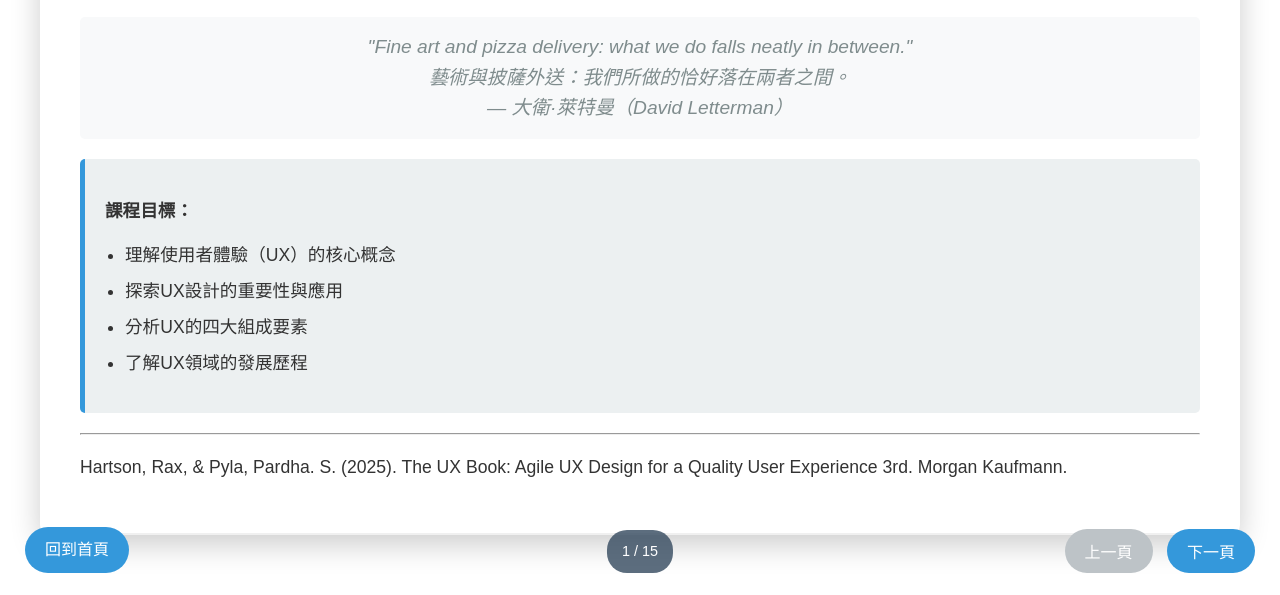
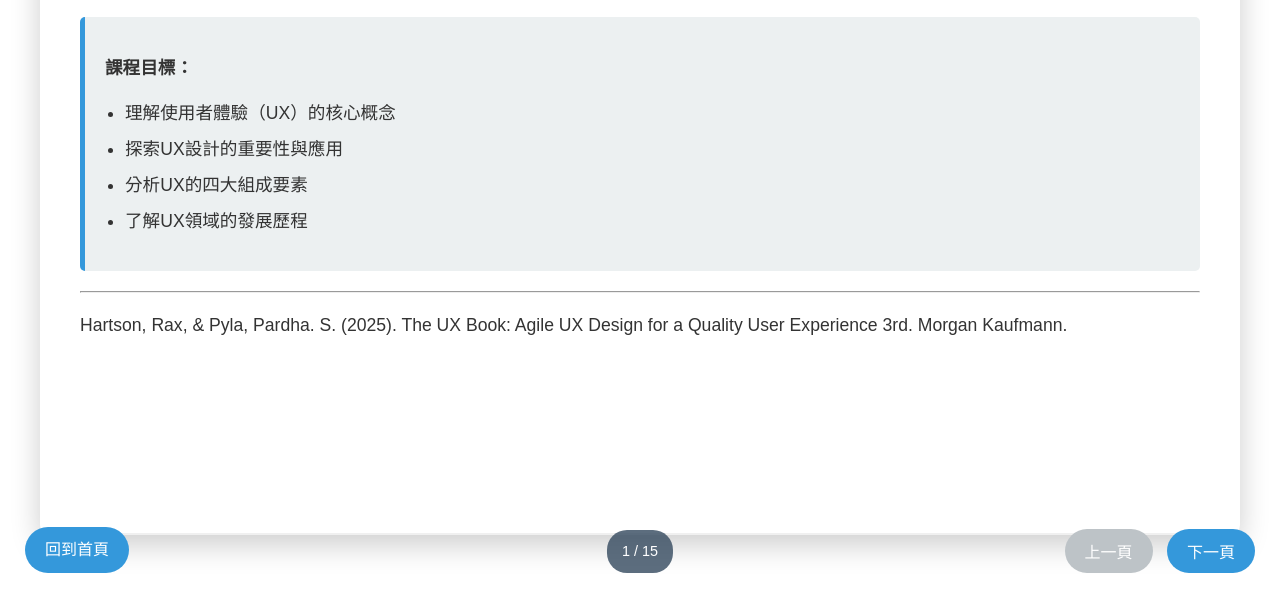
Before and after one commit to wandafeng/UX3, a plain HTML site: page chapter1.html in a window 1280 px wide. Shown: the part 207-802 px from the top of the page. Drawn offline with Linux system fonts and the light colour scheme.

Commit message:
Update chapter1.html

```diff
--- a/chapter1.html
+++ b/chapter1.html
@@ -208,11 +208,11 @@
     <div class="presentation-container">
         <div class="slide active">
             <h1>CH1：什麼是使用者體驗與使用者體驗設計？</h1>
-            <div class="quote">
+          <!-- <div class="quote">
                 "Fine art and pizza delivery: what we do falls neatly in between." </br>
 藝術與披薩外送：我們所做的恰好落在兩者之間。<br>
                 — 大衛·萊特曼（David Letterman）
-            </div>
+            </div>-->
             <div class="highlight-box">
                 <p><strong>課程目標：</strong></p>
                 <ul>
```
